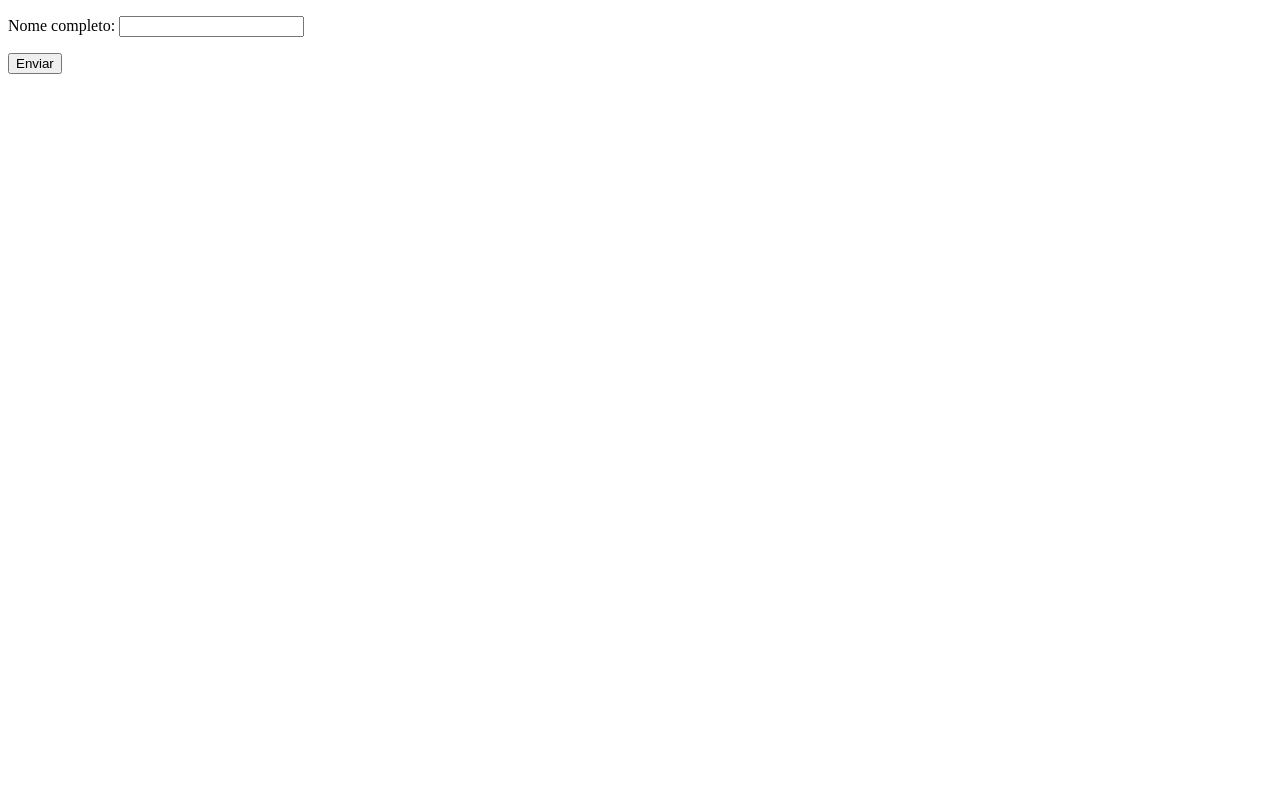
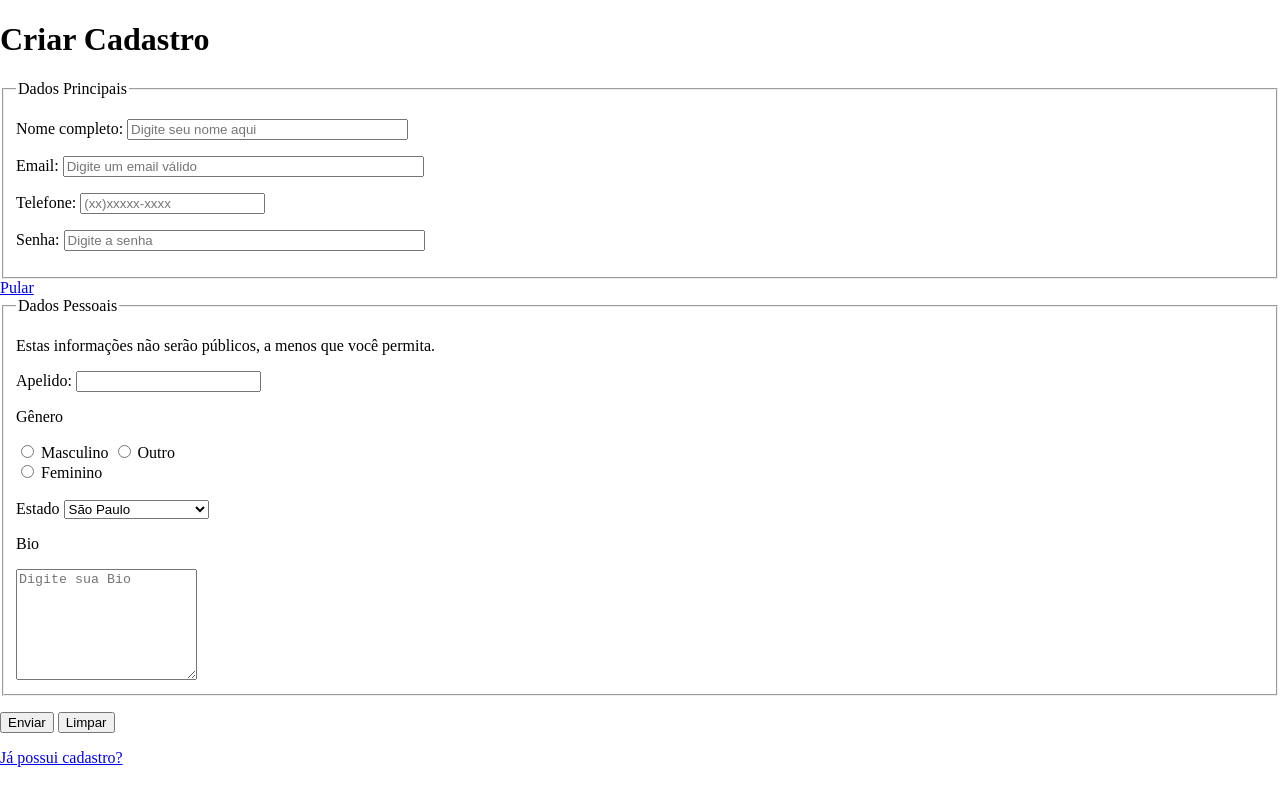
Before and after one commit to gitsavem/siteadvocacia, a plain HTML site: page contato.html in a window 1280 px wide. Drawn offline with Linux system fonts and the light colour scheme.

Commit message:
Formulário atualizado

```diff
--- a/contato.html
+++ b/contato.html
@@ -4,11 +4,62 @@
     <meta charset="UTF-8">
     <meta name="viewport" content="width=device-width, initial-scale=1.0">
     <title>Contato</title>
+    <link rel="stylesheet" href="style.css">
 </head>
 <body>
-    <form autocomplete="off">
-        <p><label for="nomec">Nome completo:</label> <input type="text" name="nomec" id="nomec"></p>
-        <p><input type="submit" value="Enviar"></p>
+    <h1>Criar Cadastro</h1>
+    <form autocomplete="on" action="cadastro.php" method="post">
+        <fieldset>
+            <legend>Dados Principais</legend>
+            <p><label for="nomeC">Nome completo:</label> <input type="text" name="nomeC" id="nomeC" required maxlength="50" placeholder="Digite seu nome aqui" size="32" autocomplete="name"></p>
+            <p><label for="email">Email:</label> <input type="email" name="ema" id="email" required placeholder="Digite um email válido" size="42" autocomplete="email"></p>
+            <p><label for="tel">Telefone:</label> <input type="tel" name="tel" id="tel" required placeholder="(xx)xxxxx-xxxx" pattern="^\(\d{2}\)\d{4,5}-\d{4}$"></p>
+            <p><label for="senha">Senha:</label> <input type="password" name="sen" id="senha" required minlength="8" maxlength="16" placeholder="Digite a senha" size="42" autocomplete="new-password"></p>
+        </fieldset>
+        <a href="#">Pular</a>
+        <fieldset>
+            <legend>Dados Pessoais</legend>
+            <p>Estas informações não serão públicos, a menos que você permita.</p>
+            <p><label for="apelid">Apelido:</label> <input type="text" name="apelid" id="apelid"></p>
+            <p>Gênero</p>
+            <input type="radio" name="gen" id="genem"> <label for="geneo">Masculino</label>
+            <input type="radio" name="gen" id="geneo"> <label for="geneo">Outro</label> <br>
+            <input type="radio" name="gen" id="genef"> <label for="genef">Feminino</label><br><br>
+            <label for="estado">Estado</label>
+            <select name="estado" id="estado">
+                <option value="AC">Acre</option>
+                <option value="AL">Alagoas</option>
+                <option value="AP">Amapá</option>
+                <option value="AM">Amazonas</option>
+                <option value="BA">Bahia</option>
+                <option value="CE">Ceará</option>
+                <option value="DF">Distrito Federal</option>
+                <option value="ES">Espírito Santo</option>
+                <option value="GO">Goiás</option>
+                <option value="MA">Maranhão</option>
+                <option value="MT">Mato Grosso</option>
+                <option value="MS">Mato Grosso do Sul</option>
+                <option value="MG">Minas Gerais</option>
+                <option value="PA">Pará</option>
+                <option value="PB">Paraíba</option>
+                <option value="PR">Paraná</option>
+                <option value="PE">Pernambuco</option>
+                <option value="PI">Piauí</option>
+                <option value="RJ">Rio de Janeiro</option>
+                <option value="RN">Rio Grande do Norte</option>
+                <option value="RS">Rio Grande do Sul</option>
+                <option value="RO">Rondônia</option>
+                <option value="RR">Roraima</option>
+                <option value="SC">Santa Catarina</option>
+                <option value="SP" selected>São Paulo</option>
+                <option value="SE">Sergipe</option>
+                <option value="TO">Tocatins</option>
+            </select>
+            <p>Bio</p>
+            <textarea name="bio" id="bio" cols="20" rows="7" placeholder="Digite sua Bio"></textarea>
+        </fieldset>
+        <p><input type="submit" value="Enviar"> <input type="reset" value="Limpar"></p>
     </form>
+    <a href="login.html">Já possui cadastro?</a>
 </body>
 </html>
```
Also changed, not shown: login.html (added, +14 -0 lines), 1 other file.
